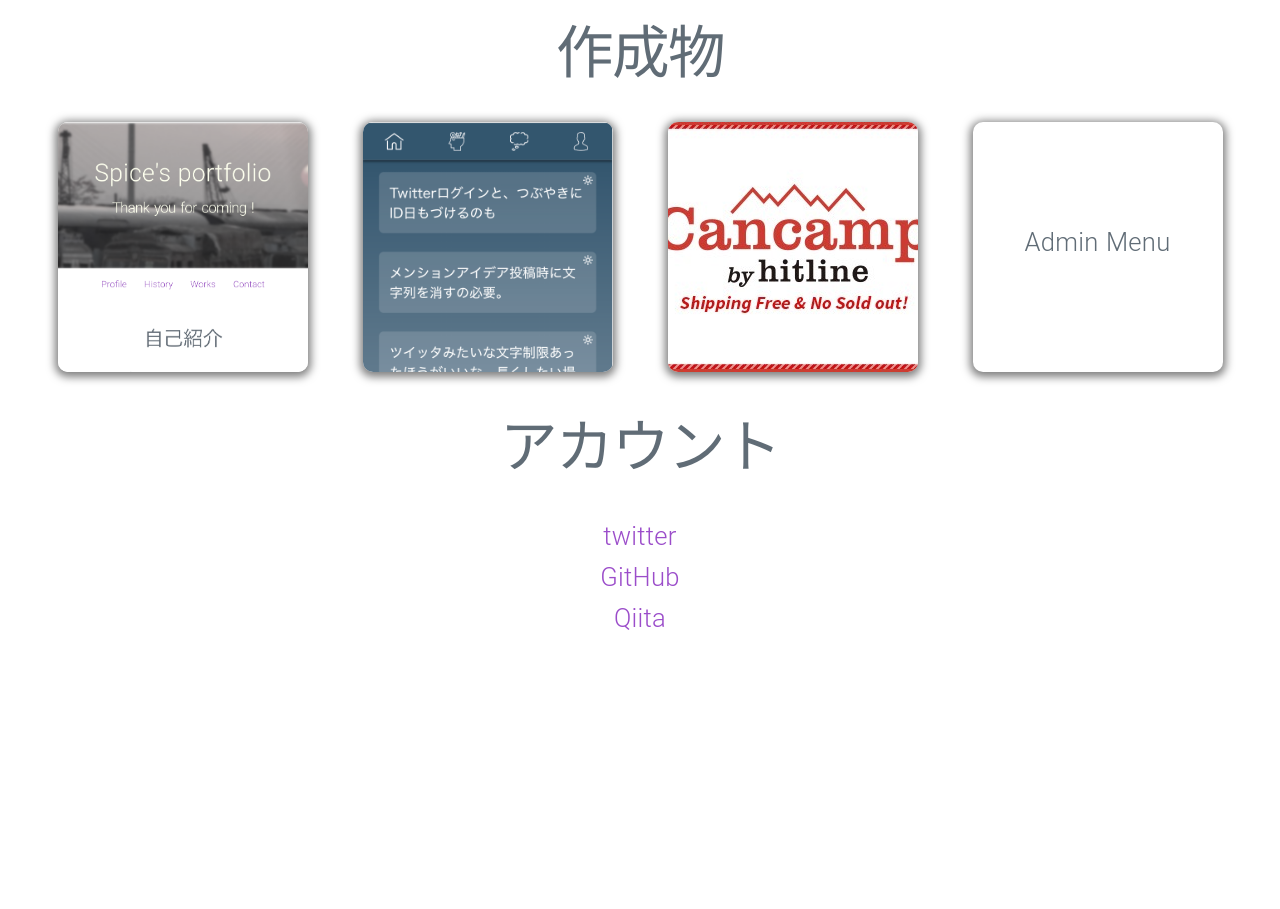
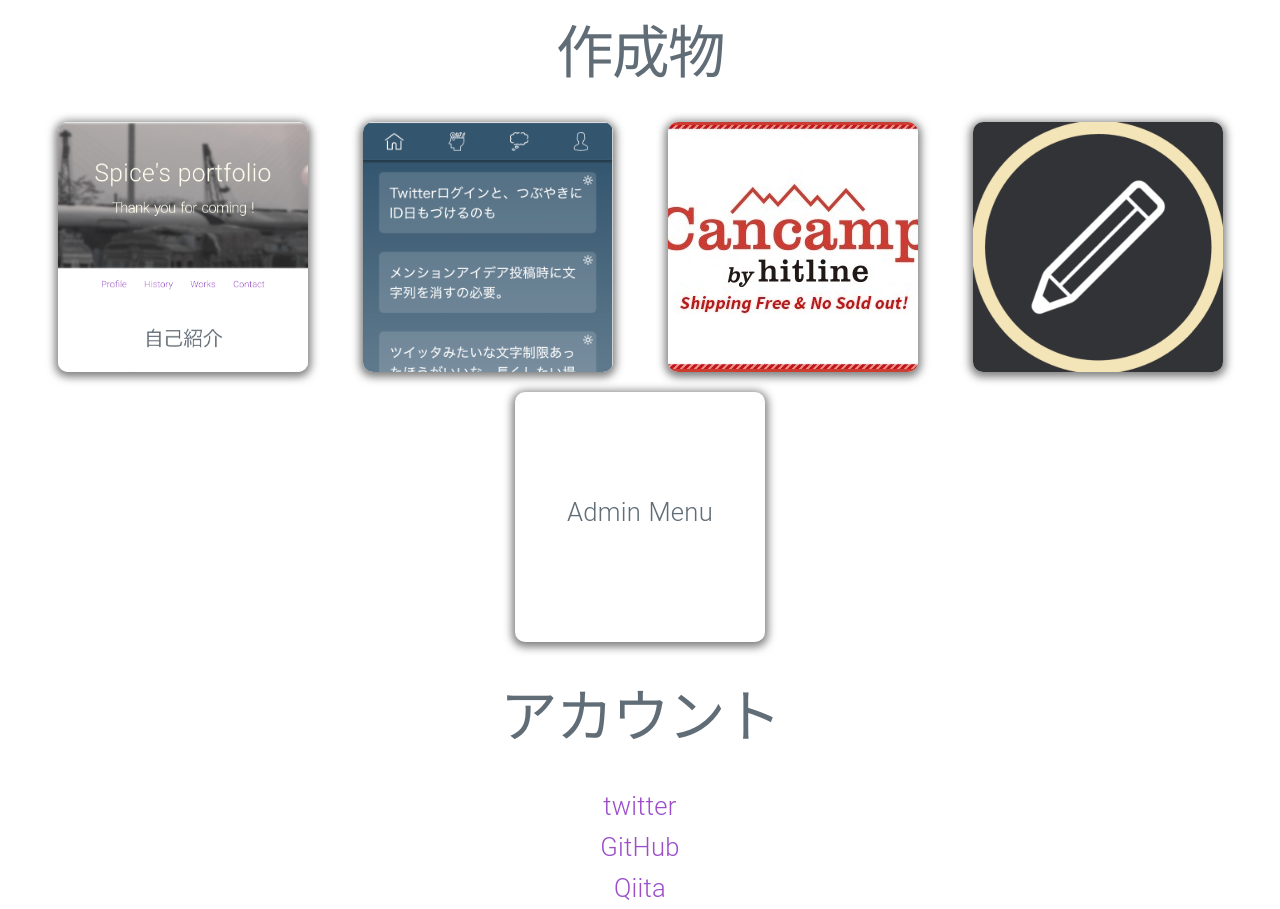
Before and after one commit to Spice-Z/portfolio, a Nuxt app: page / in a window 1280 px wide. Shown: the part 1643-2552 px from the top of the page. Before the commit the page ends 2282 px from the top, so only its background shows below. Built offline with nearby package versions, Linux system fonts and the light colour scheme.

Commit message:
add hourTimer

```diff
--- a/pages/index.vue
+++ b/pages/index.vue
@@ -70,6 +70,7 @@
         <div @click="openWorksOverlay(works.portfolio)" class="works-detail work-detail-portfolio"></div>
         <div @click="openWorksOverlay(works.dockhack)" class="works-detail work-detail-dockhack"></div>
         <div @click="openWorksOverlay(works.cancamp)" class="works-detail work-detail-cancamp"></div>
+        <div @click="openWorksOverlay(works.hourTimer)" class="works-detail work-detail-hourTimer"></div>
         <div @click="openWorksOverlay(works.adminMenu)" class="works-detail">Admin Menu</div>
       </div>
     </div>
@@ -140,6 +141,15 @@ export default {
             "アルバイトで作ったECサイトです。WordPressのプラグインを自作したり、DBを拡張して作りました。画面のアニメーションと、サーバーサイドの実装を担当しました。",
           language: "HTML, CSS, javascript, PHP",
           library: "WordPress"
+        },
+        hourTimer: {
+          name: "HourTimer",
+          isUrl: true,
+          url: "https://hourtimer.netlify.com/",
+          experiment:
+            "一時間を測るという単純なものです。一度ストップすると、アプリを閉じてもMacを閉じても、残り時間は保持される機能付き。",
+          language: "HTML, CSS, javascript",
+          library: "electron-vue"
         },
         adminMenu: {
           name: "ECサイトの管理画面",
@@ -362,6 +372,13 @@ export default {
   filter: grayscale(20%);
 }
 
+.work-detail-hourTimer::before {
+  background: url("../assets/hourTimer.png");
+  background-size: cover;
+  background-position: center;
+  filter: grayscale(20%);
+}
+
 .works-overlay {
   z-index: 300;
   position: fixed;
```
Also changed, not shown: assets/hourTimer.png (added).
